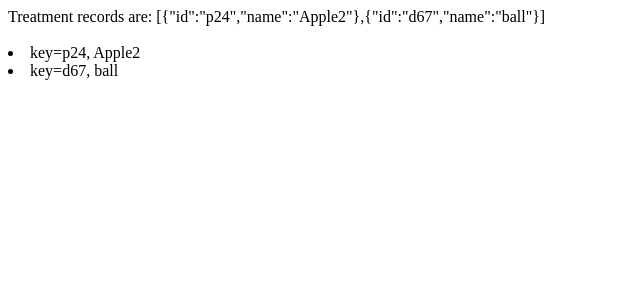
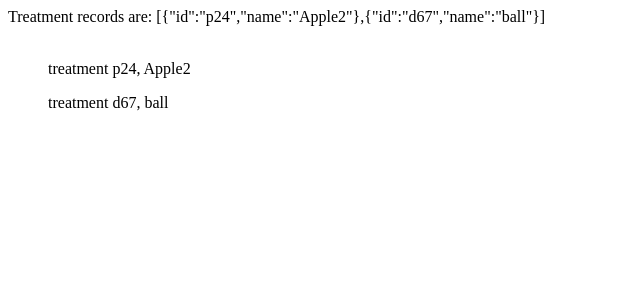
Before and after one commit to ChichiChapka/task-2-, a React (Create React App) app: page / in a window 1280 px wide. Shown: the top 300 px of the page, without its empty margins (0-640 px from the left). Built offline with nearby package versions, Linux system fonts and the light colour scheme.

Commit message:
2 files modified

```diff
--- a/src/App.js
+++ b/src/App.js
@@ -19,7 +19,7 @@ export default function App() {
     <ul> Filtered records:
       {
        jsonRecords
-        .filter(jsonRecord => jsonRecord.name === 'Apple2')
+        .filter(jsonRecord => jsonRecord.id === 'p24')
         .map(filteredJsonRecord => (
         <tr>
           <td>{filteredJsonRecord.id}</td>
--- a/src/MedicalTreatmentList.js
+++ b/src/MedicalTreatmentList.js
@@ -6,9 +6,9 @@ function Treatments (props) {
   const items = JSON.parse(treatmentRecords);
 
   const listTreatments = items.map((item)=> (
-    <li>
-      key={item.id}, {item.name}
-    </li>
+    <ul>
+      treatment {item.id}, {item.name}
+    </ul>
   ));
 
   return (
```
